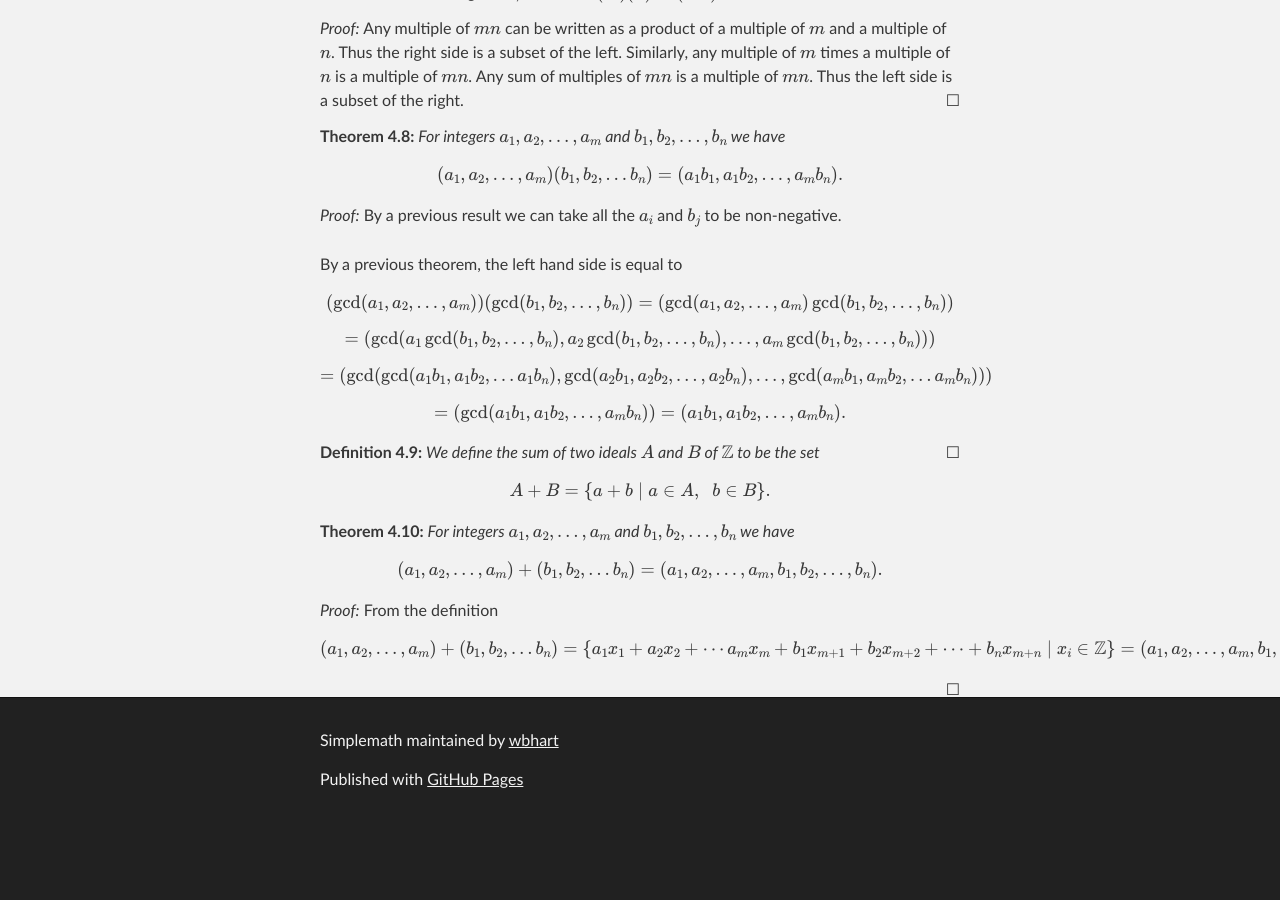
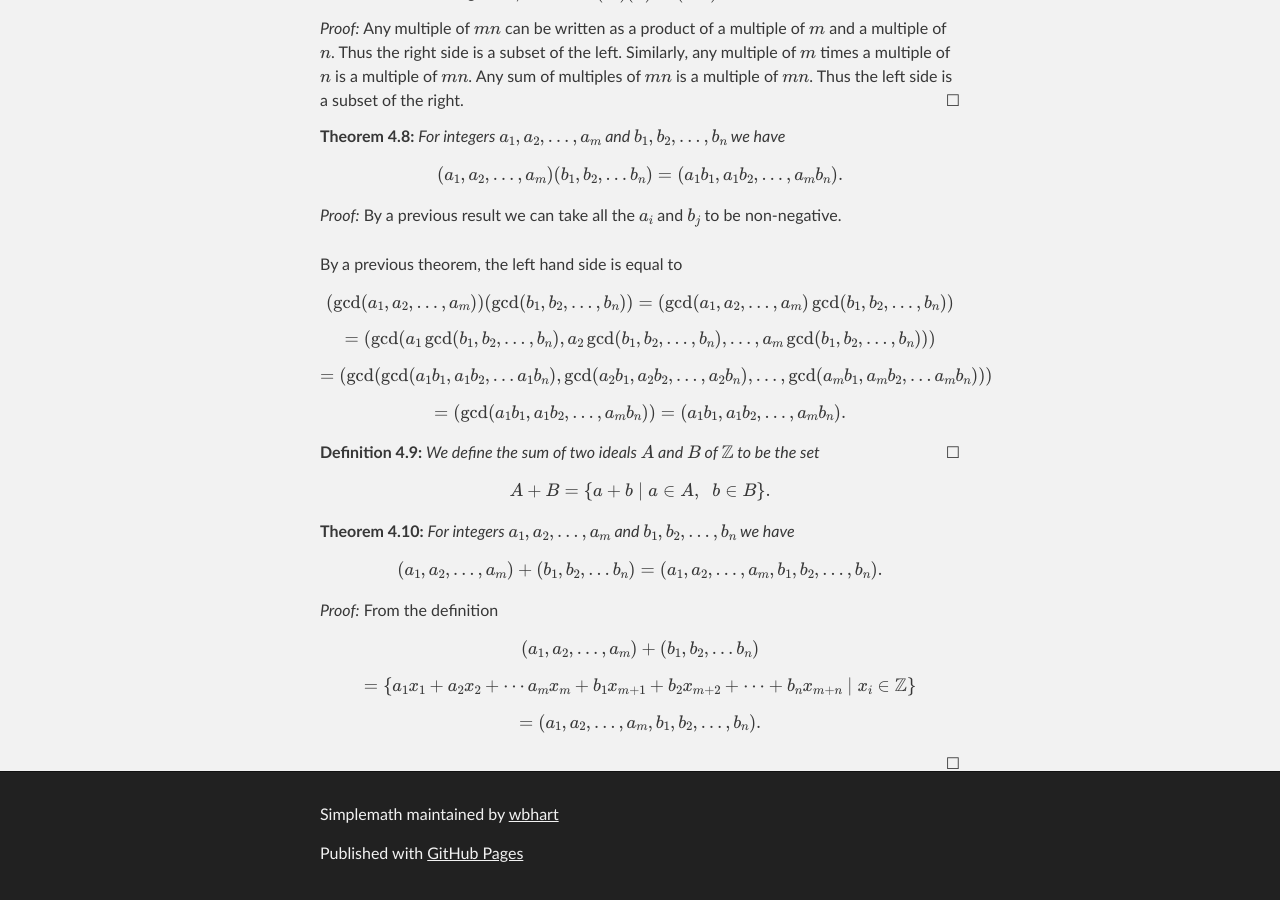
Before and after one commit to wbhart/SimpleMath, a Jekyll site: the page built from test.html, in a window 1280 px wide and 900 px high, scrolled down 14998 px. Built offline with Jekyll 4.4.1, drawn with Linux system fonts in a browser that asks for light colours; formulas are drawn with MathJax 3; before the commit the page ends 15824 px from its top, so only the background shows below that.

```diff
--- a/test.html
+++ b/test.html
@@ -743,6 +743,7 @@ $$(a_1, a_2, \ldots, a_m) + (b_1, b_2, \ldots b_n) = (a_1, a_2, \ldots, a_m, b_1
 </theorem>
 
 <proof> From the definition
-$$(a_1, a_2, \ldots, a_m) + (b_1, b_2, \ldots b_n) = \{a_1x_1 + a_2x_2 + \cdots a_mx_m + b_1x_{m+1} + b_2x_{m+2} + \cdots
-+ b_nx_{m+n} \;|\; x_i \in \Z\} = (a_1, a_2, \ldots, a_m, b_1, b_2, \ldots, b_n).$$
+$$(a_1, a_2, \ldots, a_m) + (b_1, b_2, \ldots b_n)$$
+$$= \{a_1x_1 + a_2x_2 + \cdots a_mx_m + b_1x_{m+1} + b_2x_{m+2} + \cdots + b_nx_{m+n} \;|\; x_i \in \Z\}$$
+$$= (a_1, a_2, \ldots, a_m, b_1, b_2, \ldots, b_n).$$
 </proof>
```
